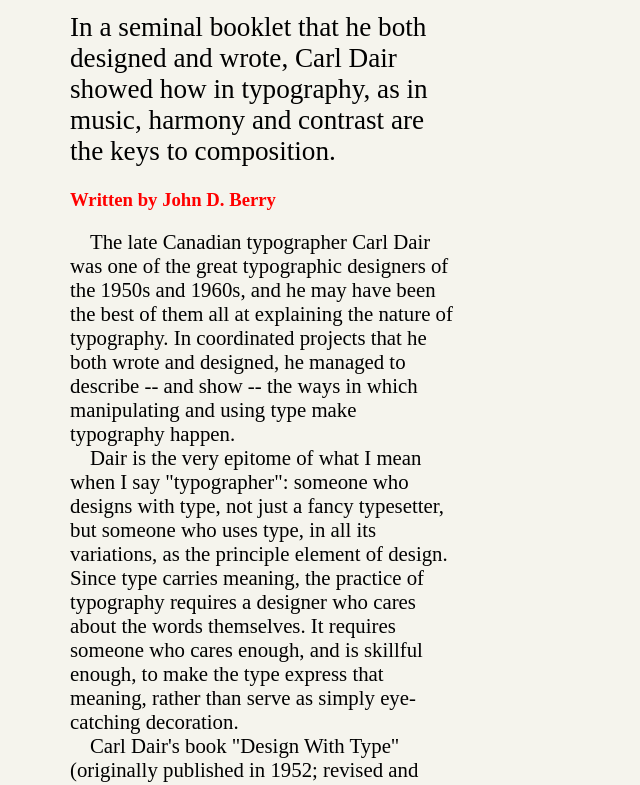
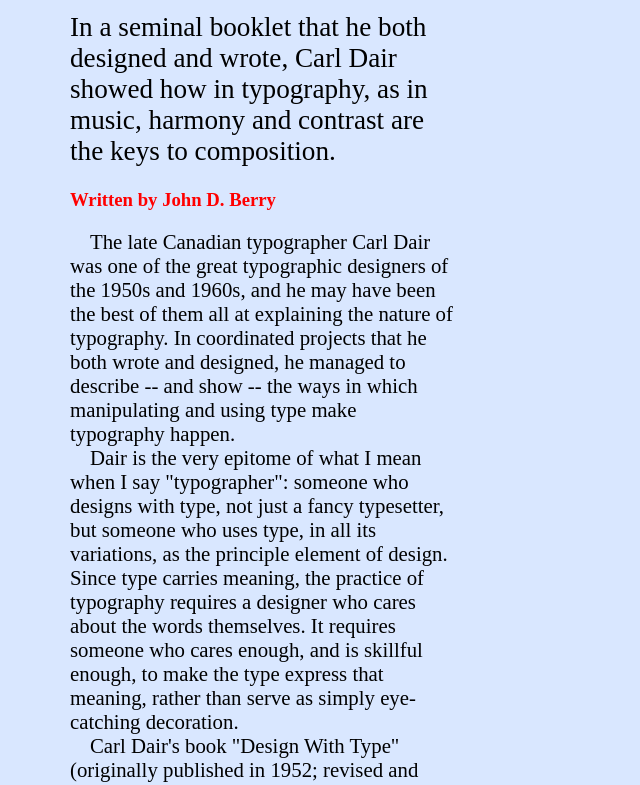
Before and after one commit to ccai-990517/carl-dair, a plain HTML site: page index.html in a window 1280 px wide. Shown: the part 136-921 px from the top of the page, without its empty margins (0-640 px from the left). Drawn offline with Linux system fonts and the light colour scheme.

Commit message:
Update style1.css

```diff
--- a/style1.css
+++ b/style1.css
@@ -4,7 +4,7 @@ html{
 
   body{
     font-family:"Times New Roman", serif;
-    background-color: #f5f4ed;
+    background-color:#d9e7ff;
     margin-left:70px;
 
 
```
